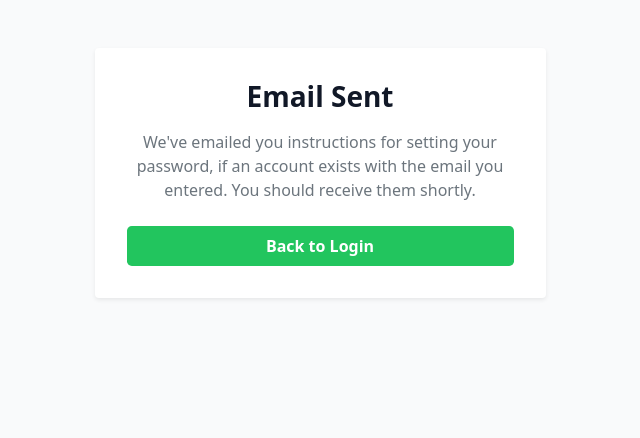
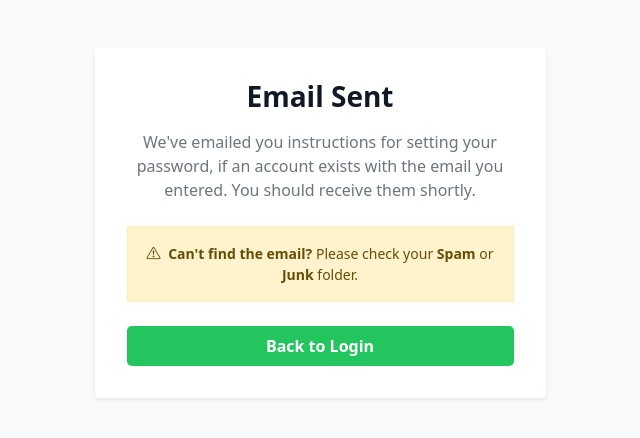
Before and after one commit to parlink/Foodle, a Django app: page /password_reset/done/ in a window 1280 px wide. Shown: the top 438 px of the page, without its empty margins (320-960 px from the left). Run offline with Django 5.2, Linux system fonts and the light colour scheme; some libraries are stand-ins or nearby versions.

Commit message:
Fix everything about forgot password function

```diff
--- a/recipes/templates/recipes/auth/password_reset_done.html
+++ b/recipes/templates/recipes/auth/password_reset_done.html
@@ -10,6 +10,10 @@
           <p class="text-muted mb-4">
             We've emailed you instructions for setting your password, if an account exists with the email you entered. You should receive them shortly.
           </p>
+          <div class="alert alert-warning small mb-4" role="alert">
+            <i class="bi bi-exclamation-triangle me-1"></i>
+            <strong>Can't find the email?</strong> Please check your <strong>Spam</strong> or <strong>Junk</strong> folder.
+          </div>
           <a href="{% url 'log_in' %}" class="btn btn-emerald w-100 py-2 rounded-3 fw-bold">Back to Login</a>
         </div>
       </div>
--- a/requirements.txt
+++ b/requirements.txt
@@ -34,4 +34,4 @@ tzdata==2025.2
 tqdm==4.67.1
 typing-inspection==0.4.2
 typing_extensions==4.15.0
-django-sendgrid-v5==0.11.0
+django-sendgrid-v5==1.3.0
```
Also changed, not shown: foodle/settings.py (+9 -4 lines), 1 other file.
